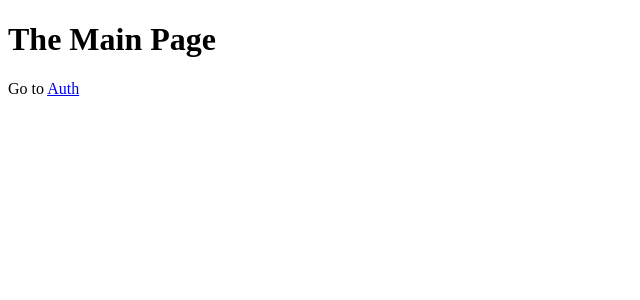
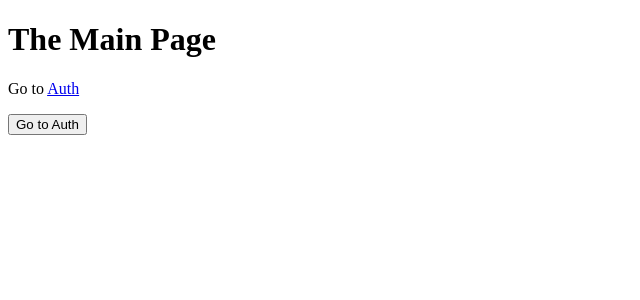
Before and after one commit to ryujignh/next_js, a Next.js app: page / in a window 1280 px wide. Shown: the top 300 px of the page, without its empty margins (0-640 px from the left). Built offline with nearby package versions, Linux system fonts and the light colour scheme.

Commit message:
Add Route

```diff
--- a/pages/index.js
+++ b/pages/index.js
@@ -1,10 +1,12 @@
 import React from 'react';
 import Link from "next/link";
+import Router from "next/router";
 
 const IndexPage = () => (
     <div>
         <h1>The Main Page</h1>
         <p>Go to <Link href="/auth"><a>Auth</a></Link></p>
+        <button onClick={() => Router.push('/auth')}>Go to Auth</button>
     </div>
 );
 
```
